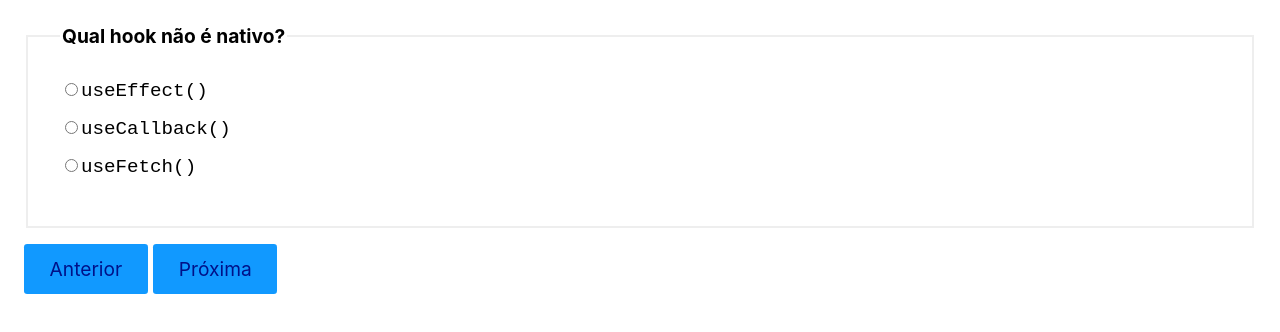
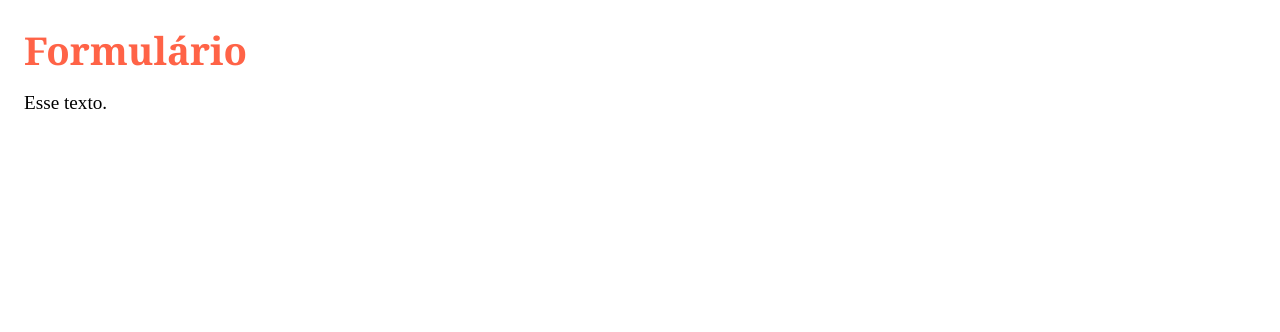
Before and after one commit to eduardoAmroginski/Sandbox-React, a React (Create React App) app in the folder curso/appreact/: page / in a window 1280 px wide. Shown: the top 332 px of the page. Built offline with nearby package versions, Linux system fonts and the light colour scheme.

Commit message:
Adicionando exemplos de React com CSS Import

```diff
--- a/curso/appreact/src/App.js
+++ b/curso/appreact/src/App.js
@@ -49,6 +49,9 @@ import FormComponentsExemple from "./Exemplos/Formulários/Componentes de formul
 import ValidationExemple from "./Exemplos/Formulários/Validacao/ValidationExemple";
 import UseFormExemple from "./Exemplos/useForm/UseFormExemple";
 import Exercicio9 from "./Exercicios/Exercicio9/Exercicio9";
+import CssImportExemple from "./Exemplos/Formas de usar o CSS/CSS Import/CssImportExemple";
+import CssImportExemple2 from "./Exemplos/Formas de usar o CSS/CSS Import/CssImportExemple2";
+import CssImportExemple3 from "./Exemplos/Formas de usar o CSS/CSS Import/CssImportExemple3";
 
 const Titulo = ({ cor, texto, children }) => {
   return (
@@ -70,7 +73,7 @@ const App = () => {
       {/* <Exercicio6 /> */}
       {/* <Exercicio7 /> */}
       {/* <Exercicio8 /> */}
-      <Exercicio9 />
+      {/* <Exercicio9 /> */}
 
       {/* ** Exemplos ** */}
 
@@ -121,6 +124,11 @@ const App = () => {
       {/* <ValidationExemple /> */}
       {/* <UseFormExemple /> */}
 
+
+      {/* * Exemplos de CSS Import * */}
+      {/* <CssImportExemple /> */}
+      {/* <CssImportExemple2 /> */}
+      <CssImportExemple3 />
       {/* <Form />
       <Footer /> */}
     </>
--- /dev/null
+++ b/curso/appreact/src/Exemplos/Formas de usar o CSS/CSS Import/Componentes/Title/Title.css
@@ -0,0 +1,4 @@
+.Title {
+    font-size: 2rem;
+    font-family: Cambria, serif;
+  }
--- /dev/null
+++ b/curso/appreact/src/Exemplos/Formas de usar o CSS/CSS Import/Componentes/Title/Title.jsx
@@ -0,0 +1,7 @@
+import './Title.css';
+
+const Title = ({ text }) => {
+  return <h1 className="Title">{text}</h1>;
+};
+
+export default Title;
--- /dev/null
+++ b/curso/appreact/src/Exemplos/Formas de usar o CSS/CSS Import/Componentes/UserForm/UserForm.css
@@ -0,0 +1,7 @@
+.UserForm h1 {
+    color: tomato;
+}
+
+.UserFormText {
+    font-family: serif;
+}
--- /dev/null
+++ b/curso/appreact/src/Exemplos/Formas de usar o CSS/CSS Import/Componentes/UserForm/UserForm.jsx
@@ -0,0 +1,12 @@
+import './UserForm.css';
+
+const UserForm = () => {
+  return (
+    <div className="UserForm">
+      <h1>Formulário</h1>
+      <p className="UserFormText">Esse texto.</p>
+    </div>
+  );
+};
+
+export default UserForm
--- /dev/null
+++ b/curso/appreact/src/Exemplos/Formas de usar o CSS/CSS Import/CssImportExemple.jsx
@@ -0,0 +1,15 @@
+// A forma mais simples de uso do CSS é
+// importando o mesmo direto no JavaScript.
+// A importação é efetuada pelo Webpack
+
+import './CssImportExemple.css';
+
+const CssImportExemple = () => {
+  return (
+    <div className="container">
+      <p className="text">Meu site</p>
+  </div>
+  );
+};
+
+export default CssImportExemple;
--- /dev/null
+++ b/curso/appreact/src/Exemplos/Formas de usar o CSS/CSS Import/CssImportExemple2.jsx
@@ -0,0 +1,23 @@
+/*
+
+Ao importar um componentes, os estilos importados do
+mesmo são automaticamente adicionados ao CSS final da
+build. Independente de você utilizar o componente ou não.
+
+*/
+
+
+
+import React from 'react'
+import Title from './Componentes/Title/Title'
+
+const CssImportExemple2 = () => {
+    return (
+        <div className="container">
+        <Title text="Meu título" />
+        {/* <p className="text">Meu site</p> */}
+      </div>
+    )
+}
+
+export default CssImportExemple2
--- /dev/null
+++ b/curso/appreact/src/Exemplos/Formas de usar o CSS/CSS Import/CssImportExemple3.jsx
@@ -0,0 +1,20 @@
+/*
+
+Defina nomes únicos para os componentes e coloque
+classes com os mesmos nomes
+
+*/
+
+
+import React from 'react'
+import UserForm from './Componentes/UserForm/UserForm'
+
+const CssImportExemple3 = () => {
+    return (
+        <div className="CssImportExemple3">
+            <UserForm/>
+        </div>
+    )
+}
+
+export default CssImportExemple3
```
Also changed, not shown: curso/appreact/src/Exemplos/Formas de usar o CSS/CSS Import/CssImportExemple.css (added), 1 other file (tests, documents, lock files or other folders).
